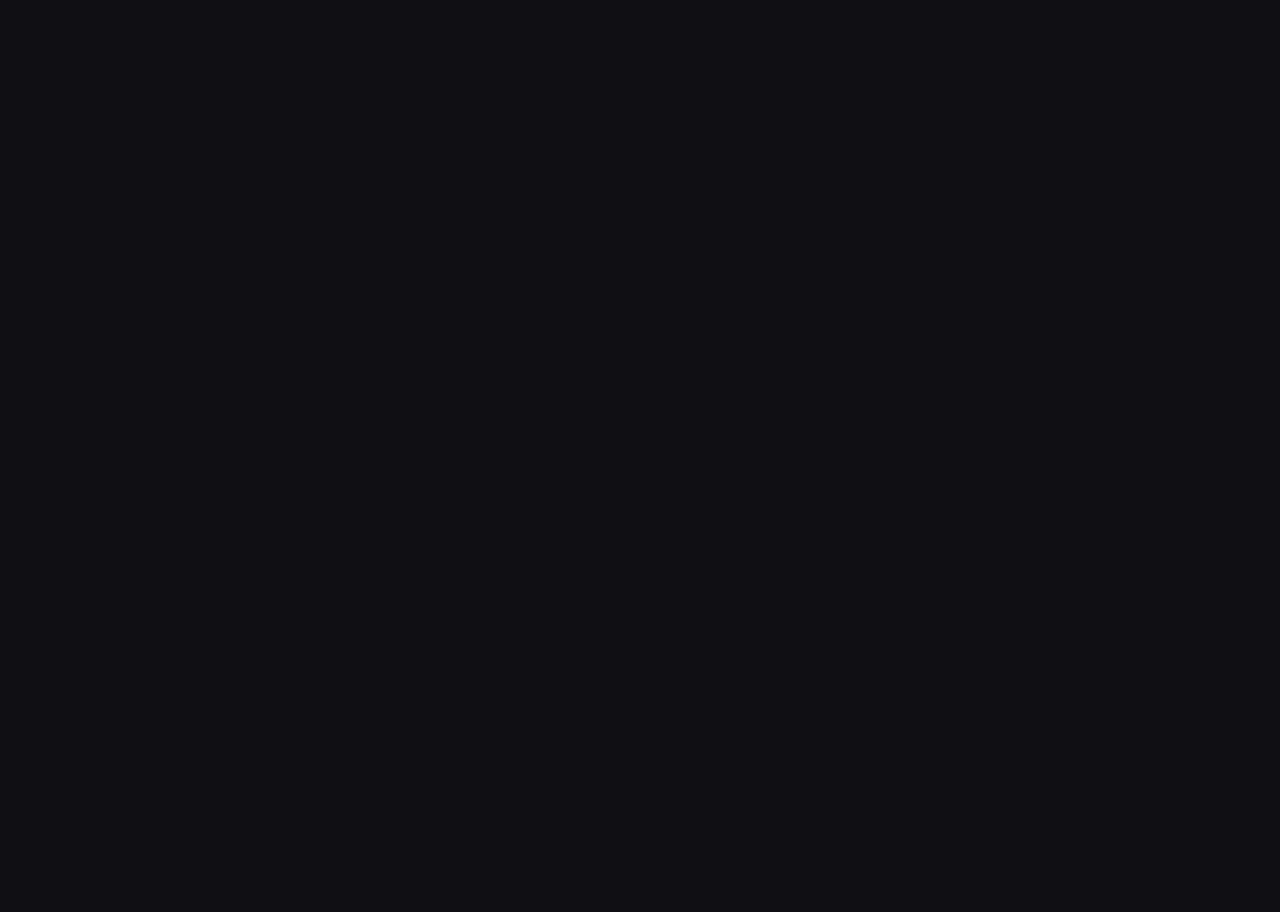
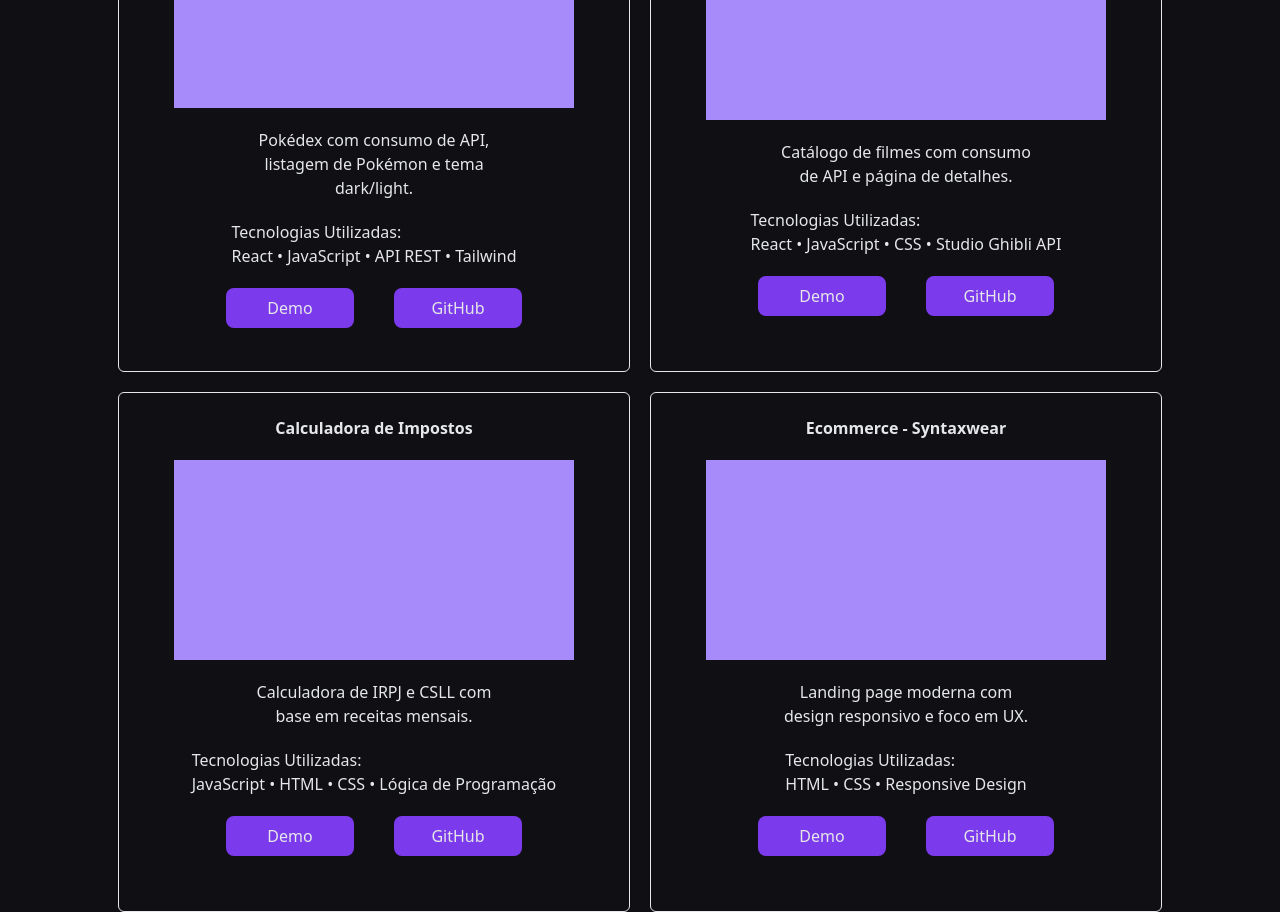
Before and after one commit to andre-arcanjo/portfolio-andre-arcanjo, a React (Vite) app: page / in a window 1280 px wide. Shown: the part 1780-2692 px from the top of the page. Before the commit the page ends 1512 px from the top, so only its background shows below. Built offline with nearby package versions, Linux system fonts and the light colour scheme.

Commit message:
feat: add projects section with dynamic project cards

```diff
--- a/src/App.tsx
+++ b/src/App.tsx
@@ -1,6 +1,7 @@
 import { About } from "./components/About/About"
 import { Header } from "./components/Header/Header"
 import { Hero } from "./components/Hero/Hero"
+import { Projects } from "./components/Projects/Projects"
 
 function App() {
 
@@ -10,6 +11,7 @@ function App() {
         <Header />
         <Hero />
         <About />
+        <Projects />
       </main>
     </>
   )
--- /dev/null
+++ b/src/components/Projects/ProjectCard.tsx
@@ -0,0 +1,25 @@
+import { projects } from "../../data/projects"
+
+export const ProjectCard = () => {
+    return (
+        <>
+            {projects.map((project, index) => (
+                <div key={index} className="h-[520px] w-[520px] flex flex-col items-center justify-center max-w-lg space-y-5 border rounded-md hover:scale-105 transition-transform">
+                    <h2 className="text-center font-semibold">{project.title}</h2>
+                    <div className="flex justify-center">
+                        <div className="h-50 w-100 bg-[#A78BFA]"></div>
+                    </div>
+                    <p className="text-center max-w-64">{project.description}</p>
+                    <div>
+                        <p>Tecnologias Utilizadas:</p>
+                        <p>{project.tech}</p>
+                    </div>
+                    <div className="flex gap-10 font-medium mb-8">
+                        <a href={project.demoLink} target="_blank" rel="noopener noreferrer" className="h-10 w-32 flex items-center justify-center bg-[#7C3AED] rounded-lg hover:bg-[#A78BFA] transition-all">Demo</a>
+                        <a href={project.githubLink} target="_blank" rel="noopener noreferrer" className="h-10 w-32 flex items-center justify-center bg-[#7C3AED] rounded-lg hover:bg-[#A78BFA] transition-all">GitHub</a>
+                    </div>
+                </div>
+            ))}
+        </>
+    )
+}
--- /dev/null
+++ b/src/components/Projects/Projects.tsx
@@ -0,0 +1,14 @@
+import { ProjectCard } from "./ProjectCard"
+
+export const Projects = () => {
+    return (
+        <>
+            <section className="text-[#E5E7E8]">
+                <h1 className="text-center text-4xl font-bold mb-20">Projetos</h1>
+                <div className="min-h-[80vh] flex flex-wrap gap-5 items-center justify-center">
+                    <ProjectCard />
+                </div>
+            </section>
+        </>
+    )
+}
--- /dev/null
+++ b/src/data/projects.ts
@@ -0,0 +1,43 @@
+type Project = {
+  title: string
+  description: string
+  tech: string
+  demoLink: string
+  githubLink: string
+  image: string
+}
+
+export const projects: Project[] = [
+    {
+    title: "Pokedex",
+    description: "Pokédex com consumo de API, listagem de Pokémon e tema dark/light.",
+    tech: "React • JavaScript • API REST • Tailwind",
+    demoLink: "https://andre-arcanjo.github.io/pokedex/",
+    githubLink: "https://github.com/andre-arcanjo/pokedex",
+    image: ""
+    },
+    {
+    title: "Studio Ghibli Films",
+    description: "Catálogo de filmes com consumo de API e página de detalhes.",
+    tech: "React • JavaScript • CSS • Studio Ghibli API",
+    demoLink: "https://andre-arcanjo.github.io/Studio-Ghibli-Films-API/",
+    githubLink: "https://github.com/andre-arcanjo/Studio-Ghibli-Films-API",
+    image: ""
+    },
+    {
+    title: "Calculadora de Impostos",
+    description: "Calculadora de IRPJ e CSLL com base em receitas mensais.",
+    tech: "JavaScript • HTML • CSS • Lógica de Programação",
+    demoLink: "https://andre-arcanjo.github.io/calculadora-IRPJ-CSLL-lucro-presumido/",
+    githubLink: "https://github.com/andre-arcanjo/calculadora-IRPJ-CSLL-lucro-presumido",
+    image: ""
+    },
+    {
+    title: "Ecommerce - Syntaxwear",
+    description: "Landing page moderna com design responsivo e foco em UX.",
+    tech: "HTML • CSS • Responsive Design",
+    demoLink: "https://github.com/andre-arcanjo/ecommerce-syntaxwear/deployments/github-pages",
+    githubLink: "https://github.com/andre-arcanjo/ecommerce-syntaxwear",
+    image: ""
+    }
+]
```
